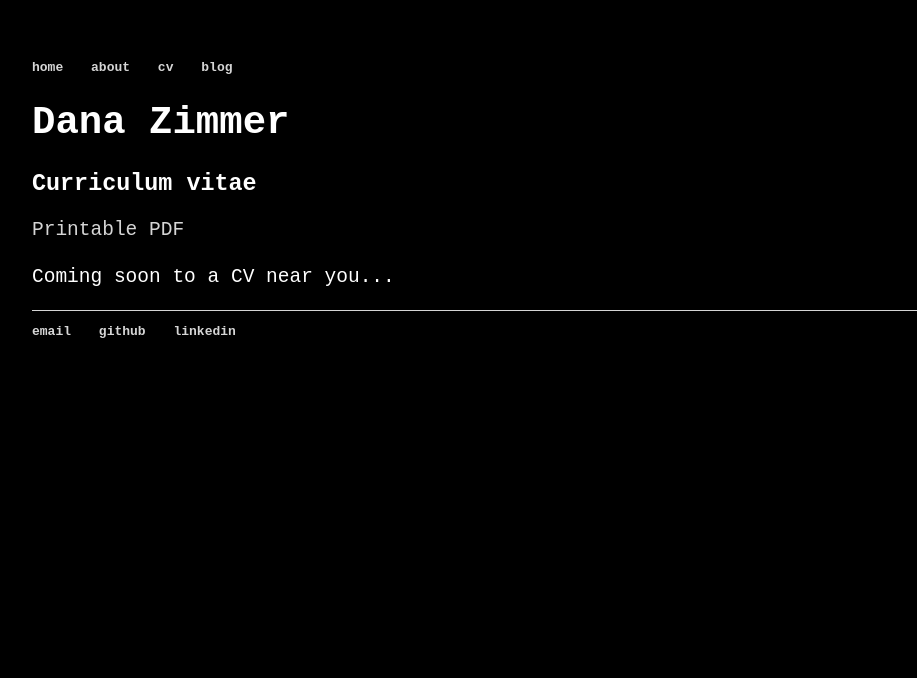
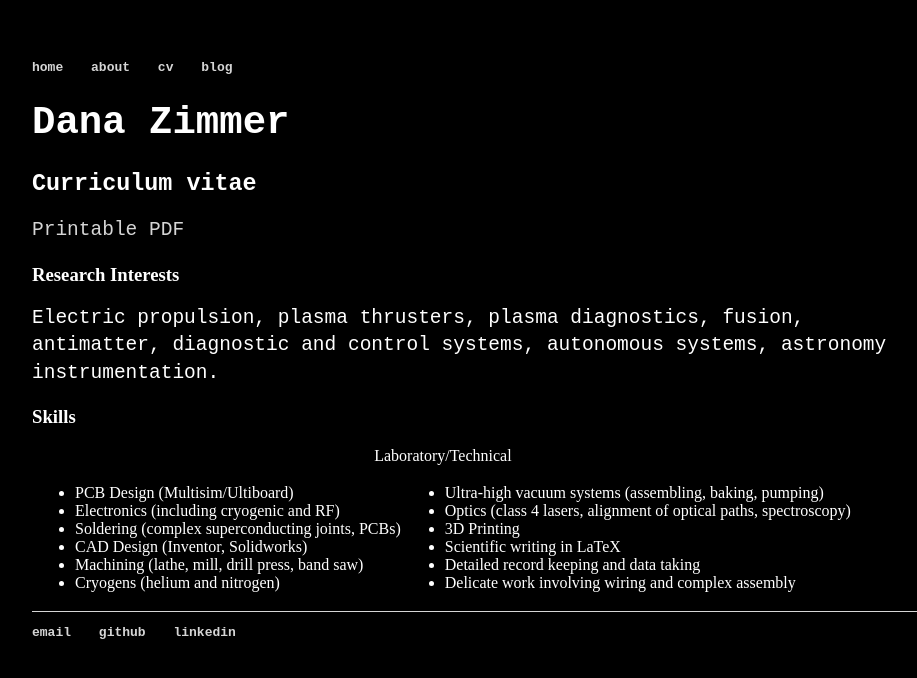
Before and after one commit to dmz11/dmz11.github.io, a Jekyll site: the page built from cv/index.html, in a window 1280 px wide. Shown: the top 678 px of the page, without its empty margins (160-1077 px from the left). Built offline with Jekyll 4.4.1, drawn with Linux system fonts in a browser that asks for light colours.

Commit message:
writing cv

```diff
--- a/cv/index.html
+++ b/cv/index.html
@@ -5,4 +5,34 @@ title: dana-zimmer
 <h1>Dana Zimmer</h1>
 <h2>Curriculum vitae</h2>
 <p><a href="./cv.pdf">Printable PDF</a>
-<p>Coming soon to a CV near you...</p>
+
+<h3>Research Interests</h3>
+<p>Electric propulsion, plasma thrusters, plasma diagnostics, fusion, antimatter, diagnostic and control systems, autonomous systems, astronomy instrumentation.</p>
+
+<h3>Skills</h3>
+<table><caption>Laboratory/Technical</caption>
+<tbody>
+	<tr>
+		<td>
+			<ul>
+			<li>PCB Design (Multisim/Ultiboard)</li>
+			<li>Electronics (including cryogenic and RF)</li>
+			<li>Soldering (complex superconducting joints, PCBs)</li>
+			<li>CAD Design (Inventor, Solidworks)</li>
+			<li>Machining (lathe, mill, drill press, band saw)</li>
+			<li>Cryogens (helium and nitrogen)</li>
+			</ul>
+		</td>
+		<td>
+			<ul>
+			<li>Ultra-high vacuum systems (assembling, baking, pumping)</li>
+			<li>Optics (class 4 lasers, alignment of optical paths, spectroscopy)</li>
+			<li>3D Printing</li>
+			<li>Scientific writing in LaTeX</li>
+			<li>Detailed record keeping and data taking</li>
+			<li>Delicate work involving wiring and complex assembly</li>
+			<ul>
+		</td>
+	</tr>
+</tbody>
+</table>
```
